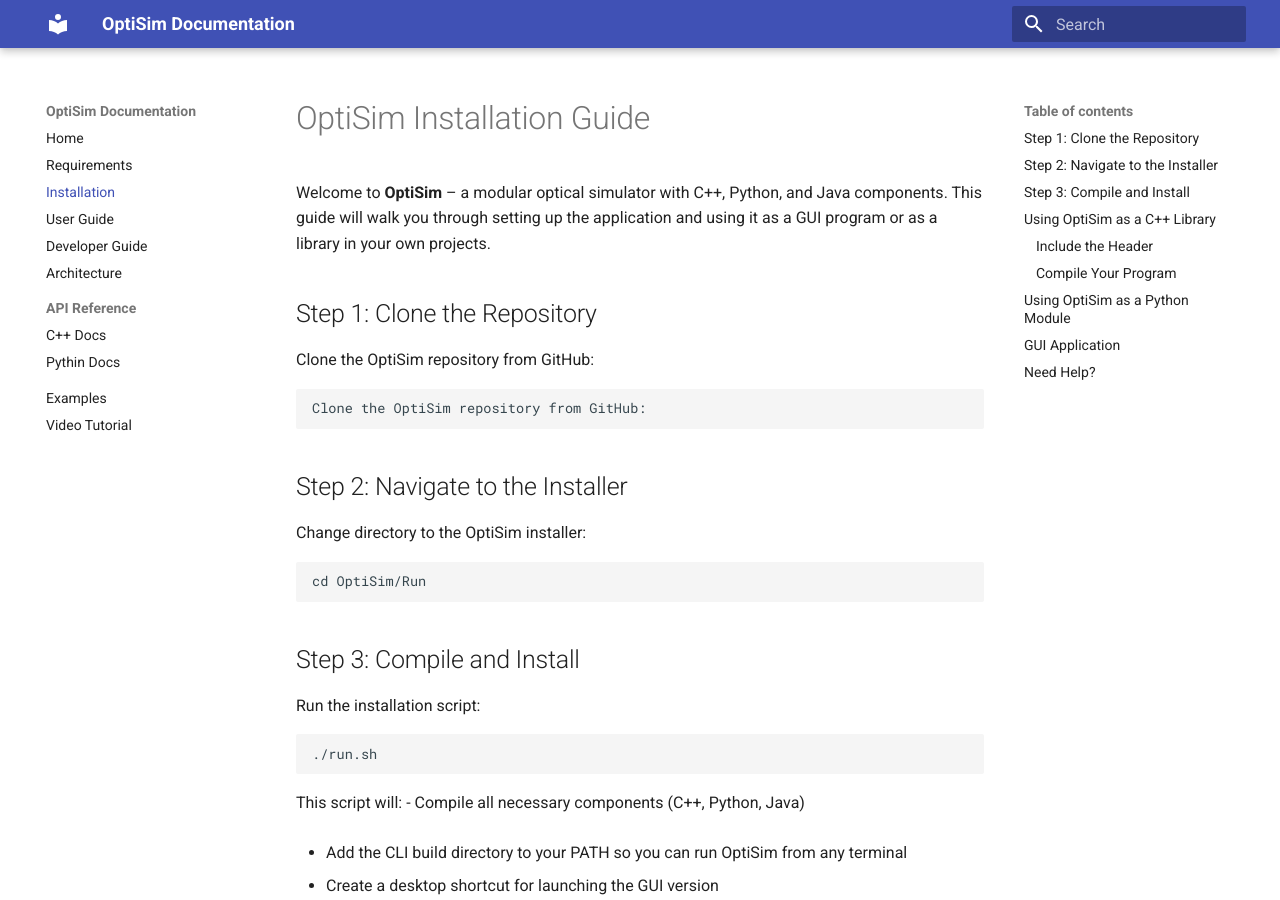
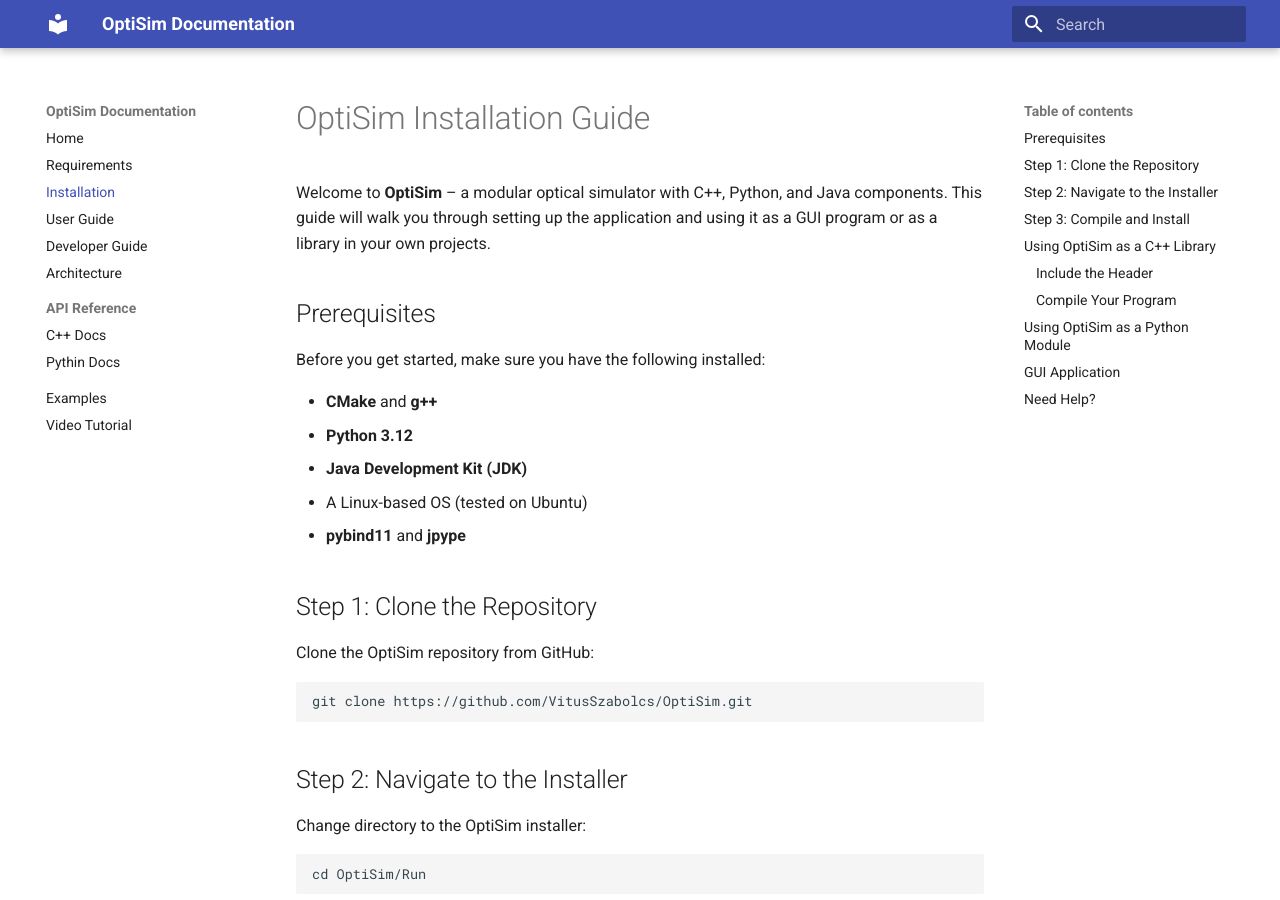
Before and after one commit to VitusSzabolcs/OptiSim, an MkDocs documentation site: the page built from docs/install.md, in a window 1280 px wide and 900 px high. Built offline with MkDocs 1.6.1 and Material for MkDocs 9.7.7, drawn with Linux system fonts in a browser that asks for light colours; some of the changed text lies outside the part shown.

Commit message:
Installation instructions corrected + video markdown

````diff
--- a/docs/install.md
+++ b/docs/install.md
@@ -1,12 +1,22 @@
 # OptiSim Installation Guide
 
 Welcome to **OptiSim** – a modular optical simulator with C++, Python, and Java components. This guide will walk you through setting up the application and using it as a GUI program or as a library in your own projects.
+
+## Prerequisites
+
+Before you get started, make sure you have the following installed:
+
+- **CMake** and **g++**
+- **Python 3.12**
+- **Java Development Kit (JDK)**
+- A Linux-based OS (tested on Ubuntu)
+- **pybind11** and **jpype**
 
 ## Step 1: Clone the Repository
 
 Clone the OptiSim repository from GitHub:
 ```bash
-Clone the OptiSim repository from GitHub:
+git clone https://github.com/VitusSzabolcs/OptiSim.git
 ```
 ## Step 2: Navigate to the Installer
 
@@ -76,4 +86,4 @@
 
 ## Need Help?
 
-If you run into any issues during installation or usage, feel free to open an issue on the GitHub repository.
+If you run into any issues during installation or usage, feel free to open an issue on the [GitHub repository](https://github.com/VitusSzabolcs/OptiSim).
````
Also changed, not shown: docs/video.md (+25 -0 lines), docs/tutorial.png (added).
